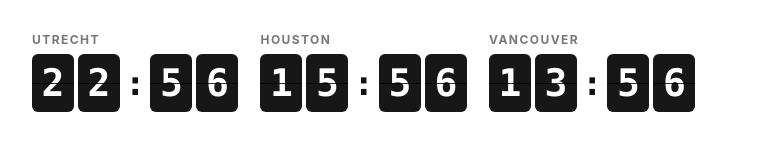
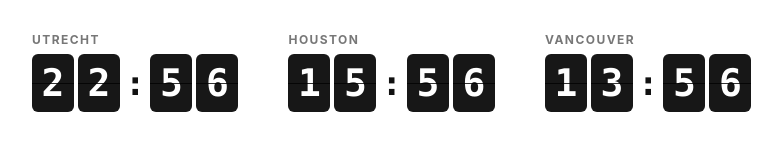
Before and after one commit to sukhleen-kaur/notion-flip-clock, a plain HTML site: page index.html in a window 1280 px wide. Shown: the whole page, without its empty margins (0-782 px from the left). Drawn offline with Linux system fonts and the light colour scheme.

Commit message:
change distance between clocks

```diff
--- a/index.html
+++ b/index.html
@@ -36,7 +36,8 @@
     .clocks {
       display: flex;
       flex-wrap: wrap;
-      gap: 22px;
+      column-gap: 50px;
+      row-gap: 22px
       align-items: flex-start;
     }
 
```
